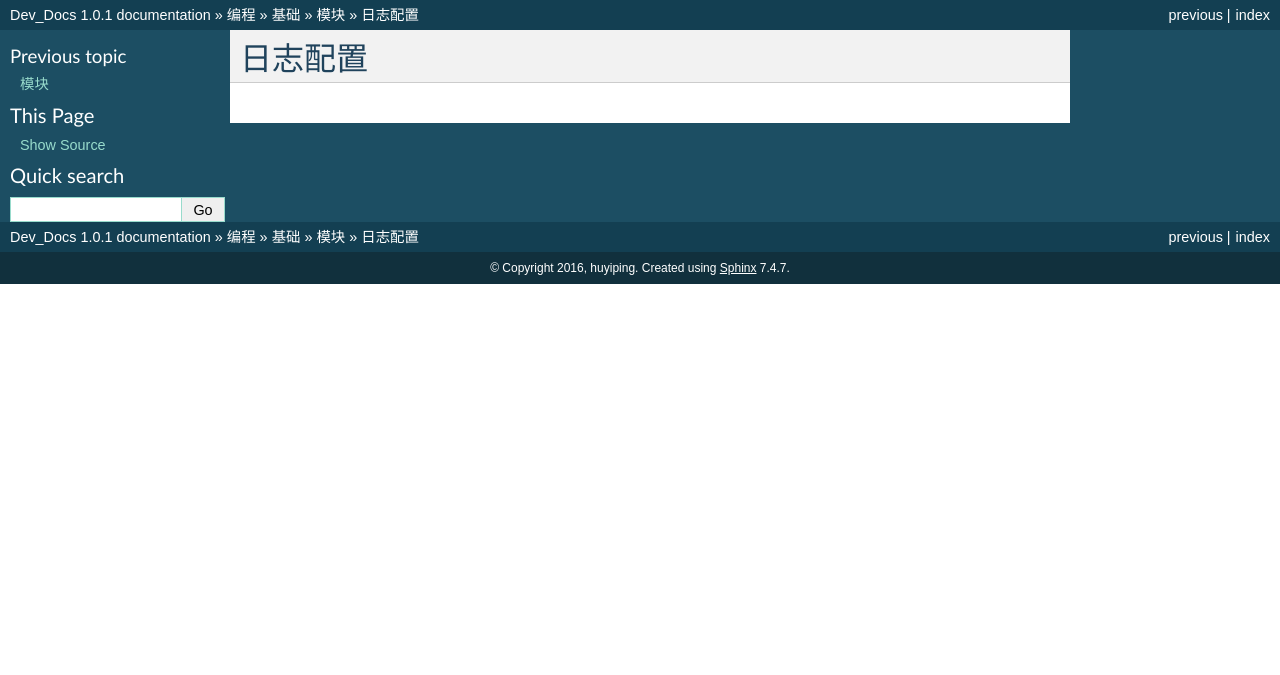
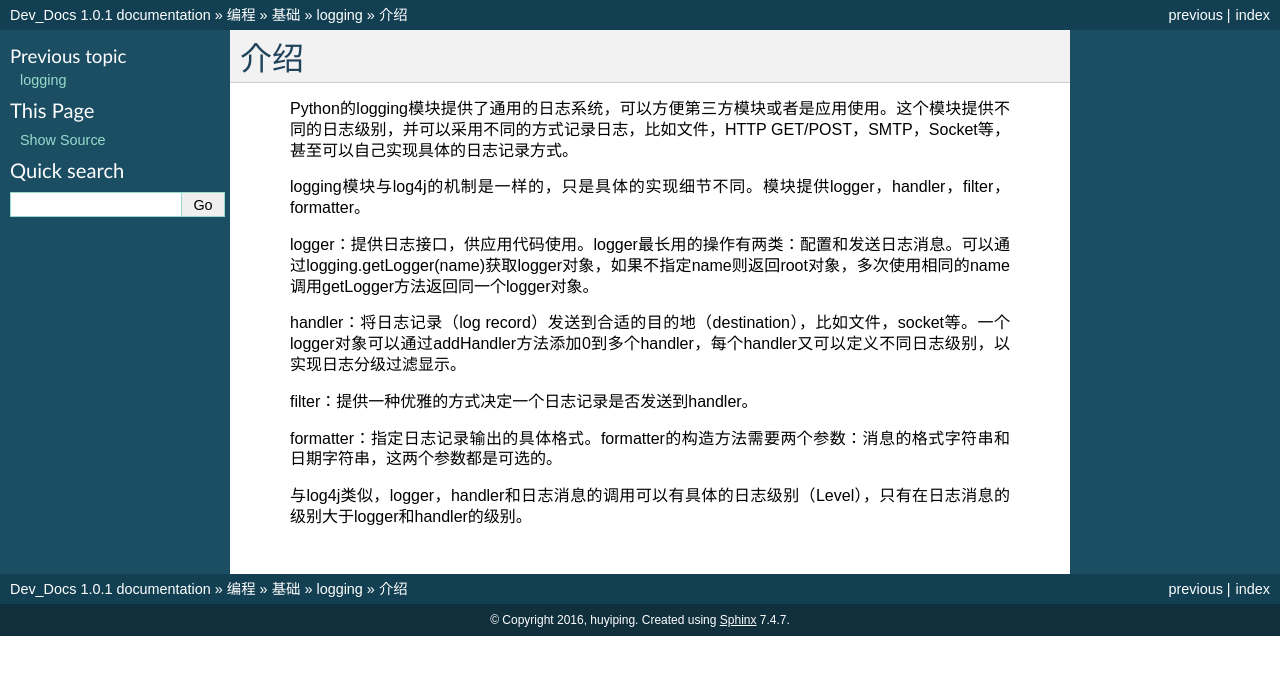
Before and after one commit to hoyping/dev_docs, a Sphinx documentation site: the page built from source/program/python/module/logging.rst, in a window 1280 px wide. Shown: the top 675 px of the page. Built offline with Sphinx 7.4.7, drawn with Linux system fonts in a browser that asks for light colours.

Commit message:
update python moudle

```diff
--- a/source/program/python/module.rst
+++ b/source/program/python/module.rst
@@ -1,6 +1,3 @@
-模块
-========
-
 logging
 ========
 .. toctree::
--- a/source/program/python/module/logging.rst
+++ b/source/program/python/module/logging.rst
@@ -1,2 +1,15 @@
-日志配置
+介绍
 ========
+    Python的logging模块提供了通用的日志系统，可以方便第三方模块或者是应用使用。这个模块提供不同的日志级别，并可以采用不同的方式记录日志，比如文件，HTTP GET/POST，SMTP，Socket等，甚至可以自己实现具体的日志记录方式。
+
+    logging模块与log4j的机制是一样的，只是具体的实现细节不同。模块提供logger，handler，filter，formatter。
+
+    logger：提供日志接口，供应用代码使用。logger最长用的操作有两类：配置和发送日志消息。可以通过logging.getLogger(name)获取logger对象，如果不指定name则返回root对象，多次使用相同的name调用getLogger方法返回同一个logger对象。
+
+    handler：将日志记录（log record）发送到合适的目的地（destination），比如文件，socket等。一个logger对象可以通过addHandler方法添加0到多个handler，每个handler又可以定义不同日志级别，以实现日志分级过滤显示。
+
+    filter：提供一种优雅的方式决定一个日志记录是否发送到handler。
+
+    formatter：指定日志记录输出的具体格式。formatter的构造方法需要两个参数：消息的格式字符串和日期字符串，这两个参数都是可选的。
+
+    与log4j类似，logger，handler和日志消息的调用可以有具体的日志级别（Level），只有在日志消息的级别大于logger和handler的级别。
```
